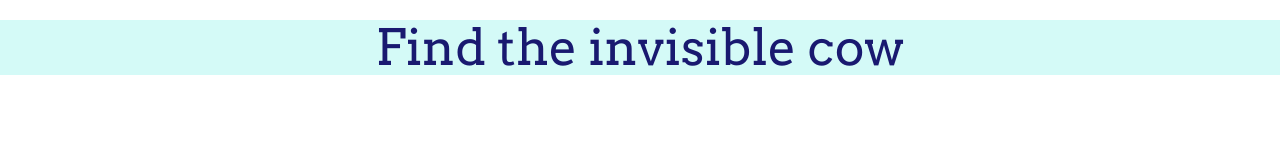
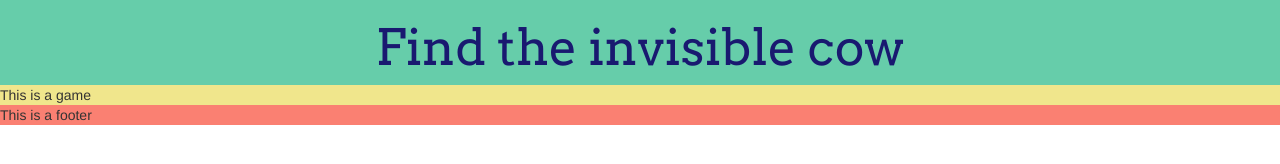
Before and after one commit to sonia9uppal/the-invisible-cow, a website: page public/index.html in a window 1280 px wide. Drawn offline with nearby package versions, Linux system fonts and the light colour scheme.

Commit message:
Changed colors

```diff
--- a/public/index.html
+++ b/public/index.html
@@ -4,6 +4,12 @@
         <link href="http://fonts.googleapis.com/css?family=Arvo|Chewy|Amatic+SC" rel='stylesheet' type='text/css'>
         <link href="http://maxcdn.bootstrapcdn.com/bootstrap/3.3.0/css/bootstrap.min.css" rel="stylesheet">
     <style>
+
+        #bigBox {
+            min-height: 100%;
+            height: auto;
+        }
+
         h1 {
             color: #191970;
             text-align: center;
@@ -11,8 +17,9 @@
             font-size: 50px;
         }
 
+
         #headerBox {
-            background-color: rgba(100, 237, 227, 0.28);
+            background-color: #66CDAA;
             height: 30%;
         }
 
@@ -29,7 +36,6 @@
 
         #footer {
             background-color: #FA8072;
-            width: 100%;
             height: 5%;
 
         }
@@ -37,14 +43,16 @@
     </head>
 
     <body>
-        <div id="headerBox">
-            <h1>Find the invisible cow</h1>
-        </div>
-        <div id="gameBox">
-
-        </div>
-        <div id="footer">
-
+        <div class="container-fluid" id="bigBox">
+            <div class="row" id="headerBox">
+                <h1>Find the invisible cow</h1>
+            </div>
+            <div class="row" id="gameBox">
+                This is a game
+            </div>
+            <div class="row" id="footer">
+                This is a footer
+            </div>
         </div>
     </body>
 </html>
```
